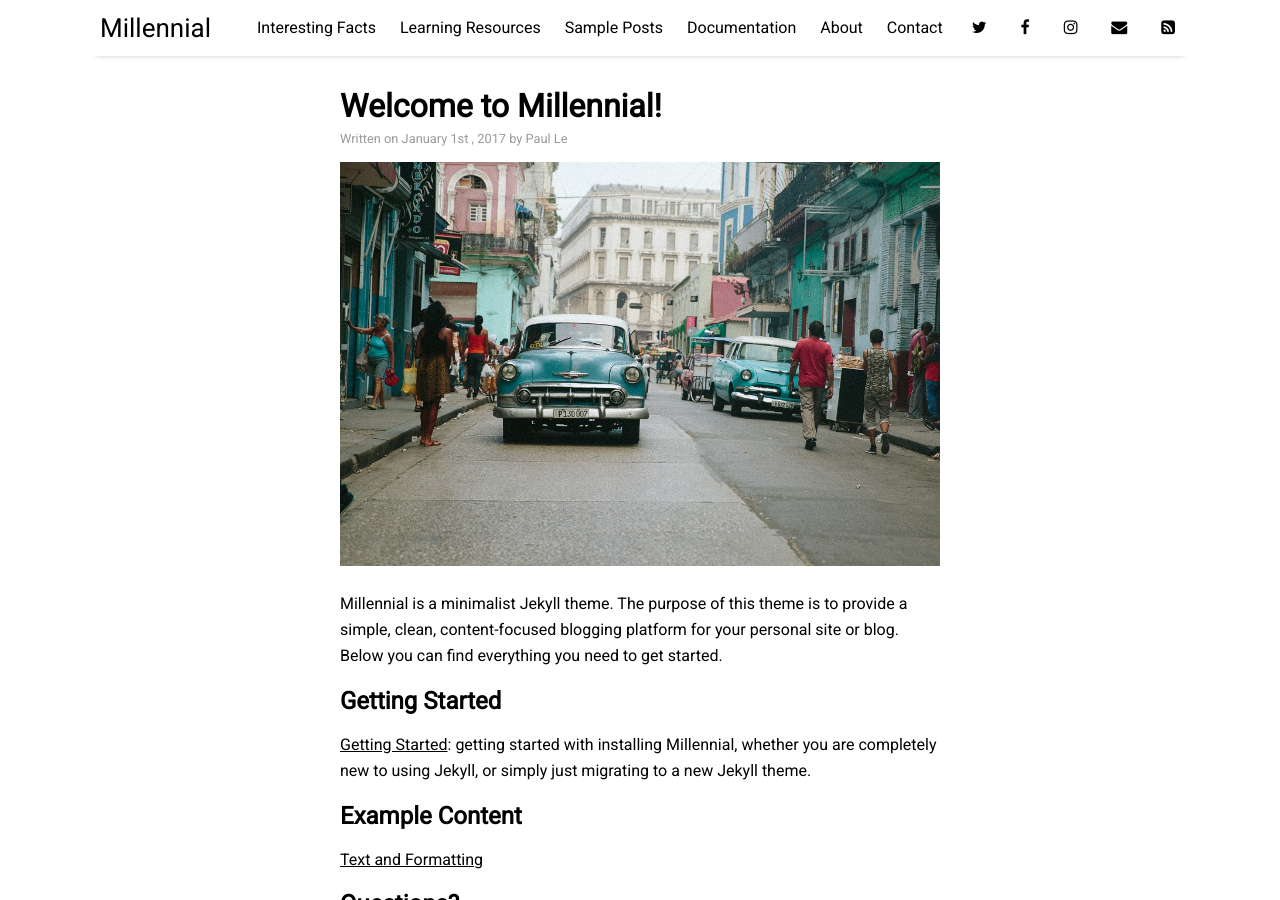
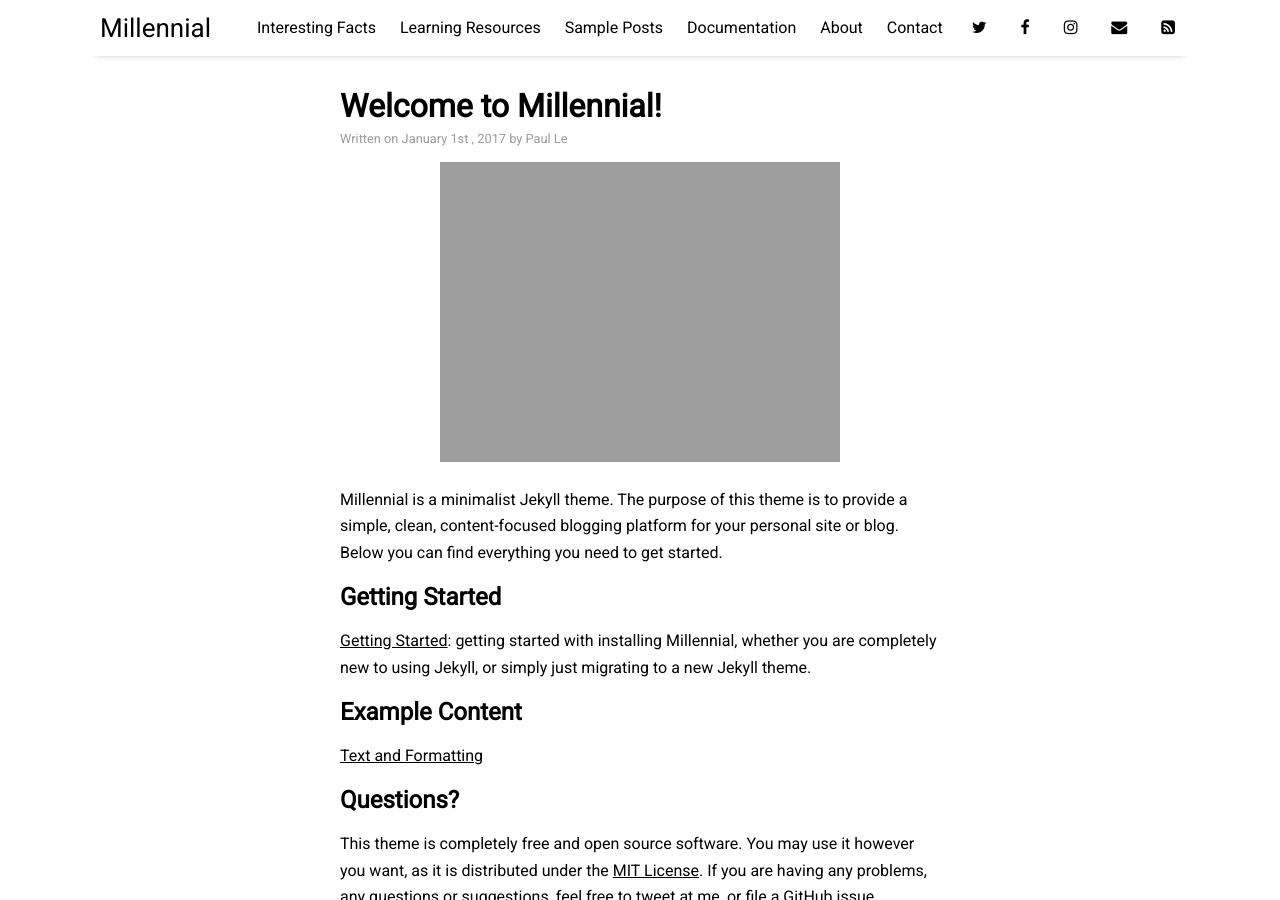
Before and after one commit to all-face/Pokerface, a Jekyll site: the page built from _posts/2017-01-01-welcome-to-millennial.md, in a window 1280 px wide and 900 px high. Built offline with Jekyll 4.4.1, drawn with Linux system fonts in a browser that asks for light colours; nearby versions of some CDN libraries.

Commit message:
换图片

```diff
--- a/_posts/2017-01-01-welcome-to-millennial.md
+++ b/_posts/2017-01-01-welcome-to-millennial.md
@@ -4,7 +4,7 @@ title: "Welcome to Millennial!"
 author: "Paul Le"
 categories: documentation
 tags: [documentation,sample]
-image: cuba-1.jpg
+image: woman.jpg
 ---
 
 Millennial is a minimalist Jekyll theme. The purpose of this theme is to provide a simple, clean, content-focused blogging platform for your personal site or blog. Below you can find everything you need to get started.
```
Also changed, not shown: 1 other file.
